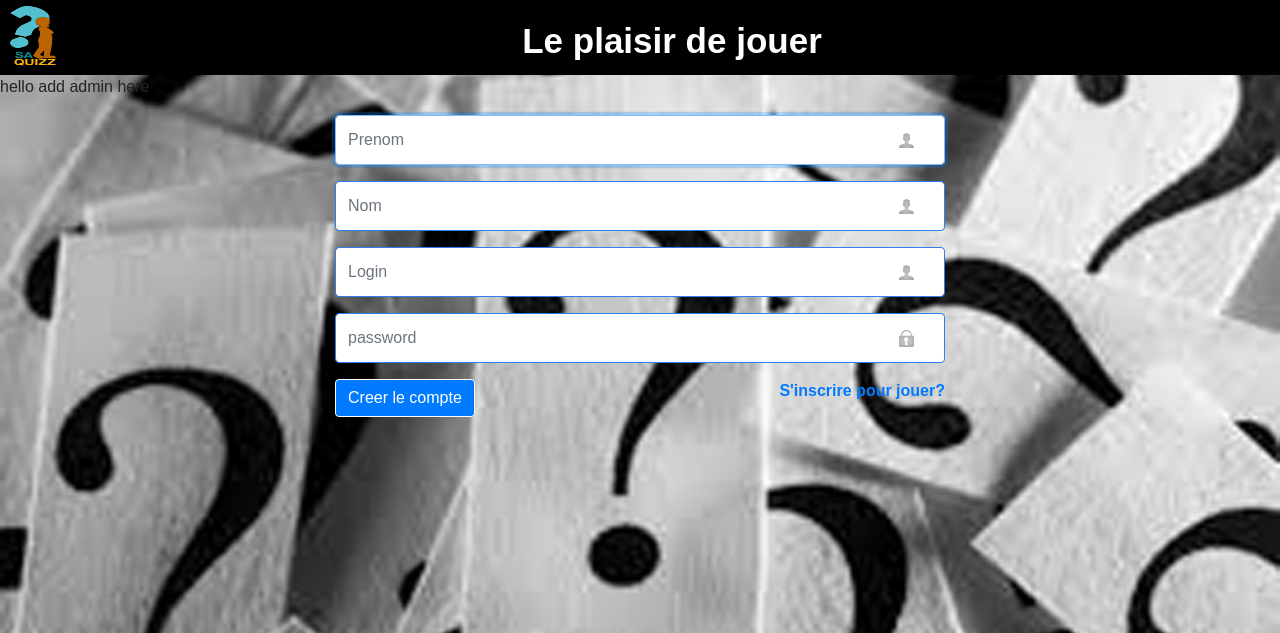
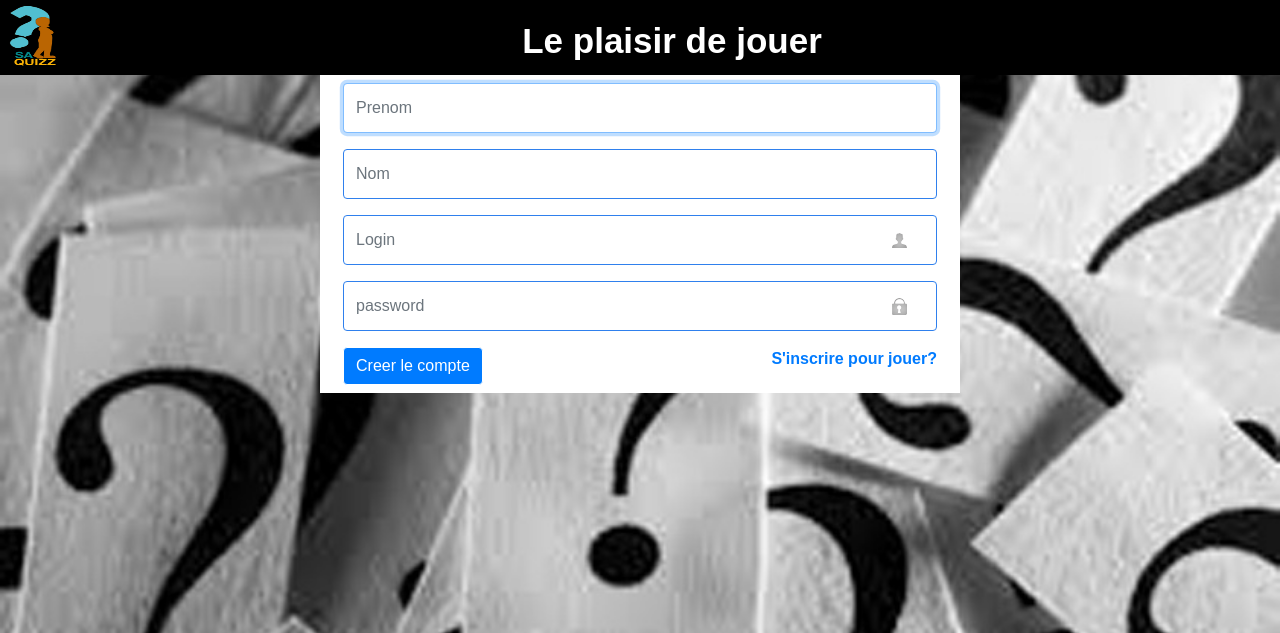
Before and after one commit to laminedabo/quiz_baseDeDonnees, a PHP site: page /index.php?inscrire=inscription.php in a window 1280 px wide. Shown: the top 633 px of the page. Run offline with PHP 8.4, Linux system fonts and the light colour scheme.

Commit message:
file update

```diff
--- a/data/requetes.php
+++ b/data/requetes.php
@@ -20,17 +20,27 @@
 	/*---------------------------------------------------------
 	inserer les infos utilisateur dans la BDD
 	----------------------------------------------------------*/
-	function addUser($login,$password,$prenom,$nom)
+	function addUser($prenom,$nom,$login,$password)
     {
+		if(isset($_SESSION['user'])){ //c'est un admin qui ajoute un autre admin
+            $profil = 'admin';
+            $result = 1;
+        }
+        else{ //c'est un joueur qui s'inscrit
+            $profil = 'joueur';
+            $result = 2;
+        }
         try{
             $db = connect_db();
-            $query = $db -> prepare("INSERT INTO utilisateur(login, password, prenom, nom) VALUES(:login, :password, :prenom, :nom)");
+            $query = $db -> prepare("INSERT INTO utilisateur(login, password, prenom, nom, profil) VALUES(:login, :password, :prenom, :nom, :profil)");
             $query -> bindParam("login",$login,PDO::PARAM_STR);
             $query -> bindParam("password",$password,PDO::PARAM_STR);
             $query -> bindParam("prenom",$prenom,PDO::PARAM_STR);
-            $query -> bindParam("nom",$nom,PDO::PARAM_STR);
-            $query -> execute();
-            return $db -> lastInsertId();
+			$query -> bindParam("nom",$nom,PDO::PARAM_STR);
+			$query -> bindParam("profil",$profil,PDO::PARAM_STR);
+			$query -> execute();
+			return $result;
+            // return $db -> lastInsertId();
             }catch(PDOException $e){
             exit($e -> getMessage());
         }
--- a/pages/connexion.php
+++ b/pages/connexion.php
@@ -11,6 +11,7 @@
             <input type="password" name="password" class="form-control" id="password" placeholder="password" error="Mot de passe">
             <small  class="form-text text-muted error_form" id="Mot de passe"></small>
           </div>
+		  <input type="hidden" name="type" value="connexion">
           <button type="submit" name="submit" class="btn btn-primary btn_connexion" id="btn_connexion">Connexion</button>
           <a id="sinscrire" href="index.php?inscrire=inscription.php">S'inscrire pour jouer?</a>
         </form>
--- a/pages/inscription.php
+++ b/pages/inscription.php
@@ -1,24 +1,25 @@
-<p>hello add admin here</p>
-
-       <div class="container col-md-6">
-       <form method="POST" action="" class="myform" id="form_inscription">
+<div class="container pageInscription p-2  col-md-6" style="background-color:white;">
+  <div class="container">
+    <form method="POST" action="" class="myform" id="form_inscription">
           <div class="form-group">
-            <input type="text" name="prenom" class="form-control" id="login" placeholder="Prenom" error="error1" autofocus="">
-            <small  class="form-text text-muted error_form" id="error1"></small>
+            <input type="text" name="prenom" class="form-control" id="prenom" placeholder="Prenom" error="Prenom" autofocus="">
+            <small  class="form-text text-muted error_form" id="Prenom"></small>
           </div>
           <div class="form-group">
-            <input type="text" name="nom" class="form-control" id="login" placeholder="Nom" error="error1" autofocus="">
-            <small  class="form-text text-muted error_form" id="error1"></small>
+            <input type="text" name="nom" class="form-control" id="nom" placeholder="Nom" error="Nom" autofocus="">
+            <small  class="form-text text-muted error_form" id="Nom"></small>
           </div>
           <div class="form-group">
-            <input type="text" name="login" class="form-control" id="login" placeholder="Login" error="error1" autofocus="">
-            <small  class="form-text text-muted error_form" id="error1"></small>
+            <input type="text" name="login" class="form-control" id="login" placeholder="Login" error="Login" autofocus="">
+            <small  class="form-text text-muted error_form" id="Login"></small>
           </div>
           <div class="form-group">
-            <input type="password" name="pass" class="form-control" id="password" placeholder="password" error="error2">
-            <small  class="form-text text-muted error_form" id="error2"></small>
+            <input type="password" name="password" class="form-control" id="password" placeholder="password" error="Mot de passe">
+            <small  class="form-text text-muted error_form" id="Mot de passe"></small>
           </div>
+          <input type="hidden" name="type" value="inscription">
           <button type="submit" name="btn_inscription" class="btn btn-primary btn_connexion" id="btn_inscription">Creer le compte</button>
           <a id="sinscrire" href="index.php?inscrire=inscription.php">S'inscrire pour jouer?</a>
-        </form>
-       </div>
+    </form>
+  </div>
+</div>
--- a/public/css/style.css
+++ b/public/css/style.css
@@ -83,3 +83,6 @@ body{
 .menu ul li a{
 	color: white;
 }
+.pageInscription{
+	background-color: #FFEBEB;
+}
--- a/public/js/script.js
+++ b/public/js/script.js
@@ -28,20 +28,20 @@ $(document).ready(function(){
             }
         }
         if (error != true){
-            let fields = $( this ).serializeArray();
+			let fields = $( this ).serializeArray();
             $.post("./pages/message.php", fields,
                 function(result) {
                     if(result == 0){
                         alert('Erreur');
                     }
                     else if(result == 'admin'){
-                        window.location.replace("./pages/accueil.php");
+                        window.location="index.php?user=admin";
                     }
                     else if(result == 'joueur'){
-                        window.location.replace("./pages/joueur.php");
+                        window.location="index.php?user=joueur";
                     }
                     else{
-                        alert('login ou mot de pass incorect');
+                        alert('login ou mot de passe incorrect');
                     }
             });
         }
@@ -50,7 +50,7 @@ $(document).ready(function(){
     /*--------------------------------
     Gestion de l'inscrption
     ----------------------------------*/
-    $( "#form" ).on( "submit", function( event ) {
+    $( "#form_inscription" ).on( "submit", function( event ) {
         event.preventDefault();
         var error  = false;
         for(input of inputs){
@@ -72,7 +72,10 @@ $(document).ready(function(){
                 else if(result == 2){
                     alert('inscription reussie. Vous allez etre redirigé sur la page de connexion.');
                     window.location.replace("index.php");
-                }
+				}
+				else{
+					alert(result)
+				}
             });
         }
 	});
```
Also changed, not shown: pages/message.php (+7 -2 lines).
